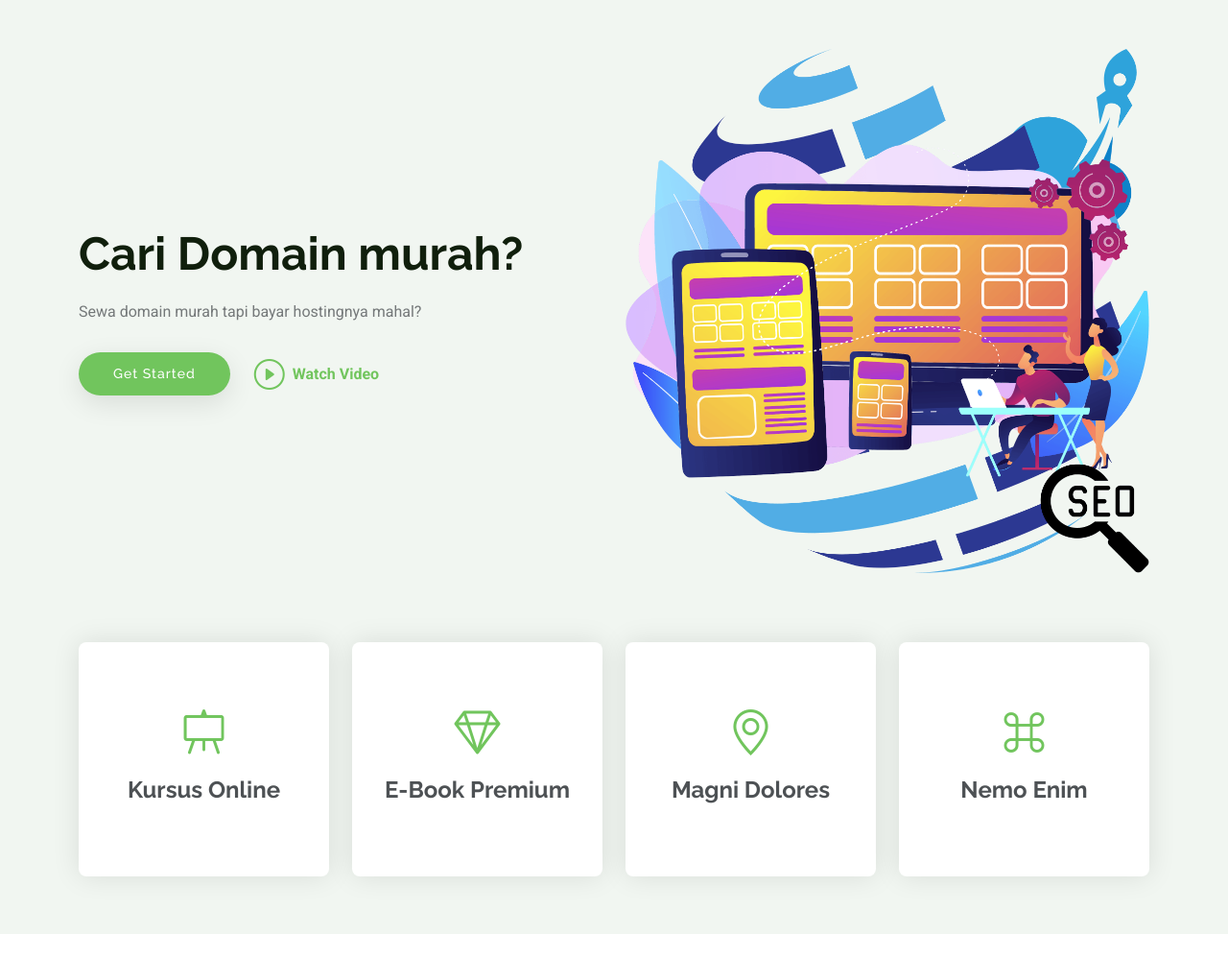
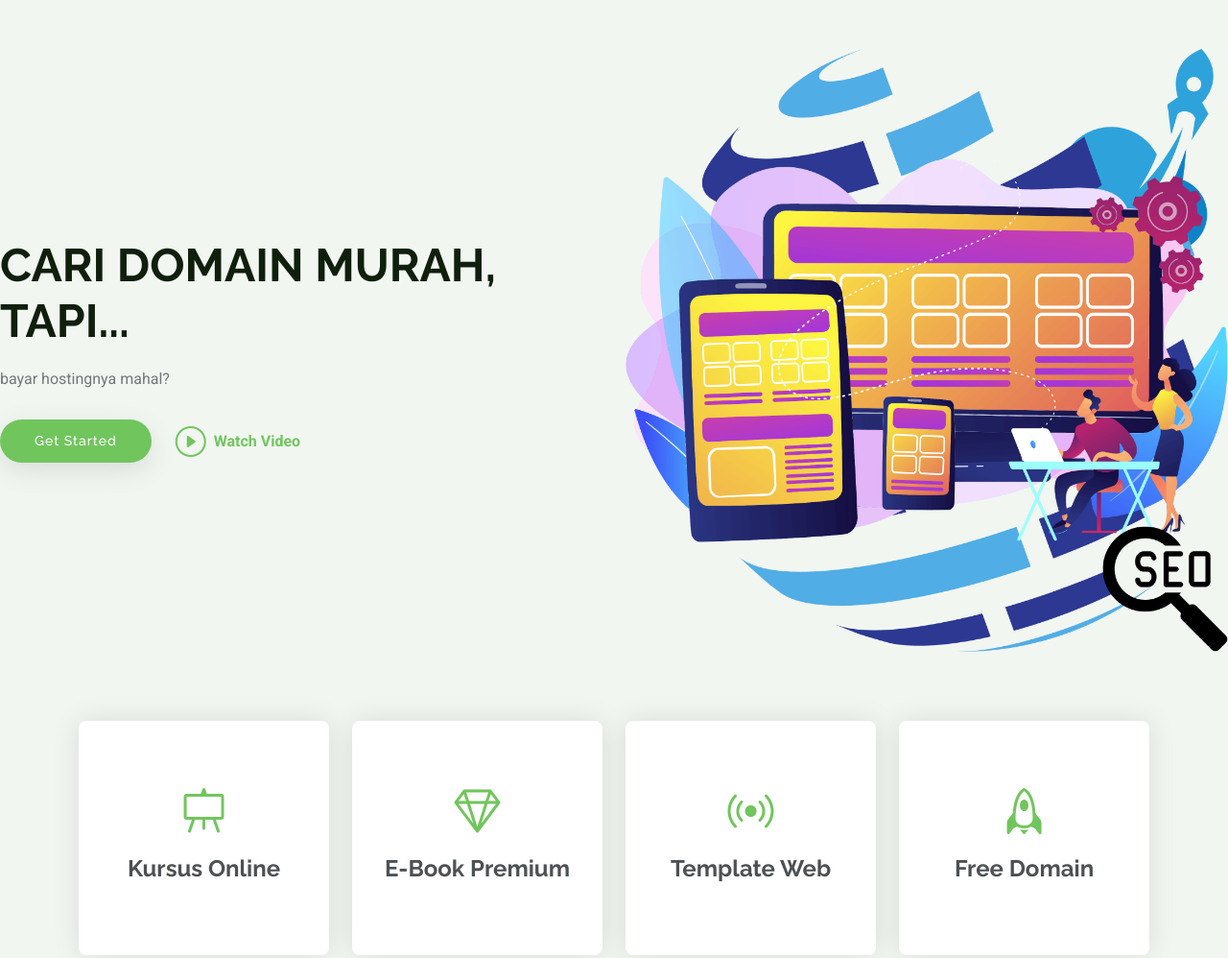
Before and after one commit to Rhkamal/landing-page-kamal, a plain HTML site: page index.html in a window 1280 px wide. Shown: the part 159-1157 px from the top of the page at 96% size. Drawn offline with Linux system fonts and the light colour scheme; files whose address does not match are found by name.

Commit message:
Add files via upload

```diff
--- a/index.html
+++ b/index.html
@@ -66,17 +66,17 @@
     <!-- Hero Section -->
     <section id="hero" class="hero section light-background">
 
-      <div class="container position-relative" data-aos="fade-up" data-aos-delay="100">
-        <div class="row gy-5">
-          <div class="col-lg-6 order-2 order-lg-1 d-flex flex-column justify-content-center">
-            <h2>Cari Domain murah?</h2>
-            <p>Sewa domain murah tapi bayar hostingnya mahal?</p>
-            <div class="d-flex">
-              <a href="#about" class="btn-get-started">Get Started</a>
-              <a href="https://www.youtube.com/watch?v=Y7f98aduVJ8" class="glightbox btn-watch-video d-flex align-items-center"><i class="bi bi-play-circle"></i><span>Watch Video</span></a>
-            </div>
-          </div>
-          <div class="col-lg-6 order-1 order-lg-2">
+
+    <div class="row gy-5">
+     <div class="col-lg-6 order-1 order-lg-1 d-flex flex-column justify-content-center">
+      <h2>CARI DOMAIN MURAH, TAPI...</h2>
+      <p class="hero-subtitle">bayar hostingnya mahal?</p>
+      <div class="d-flex">
+        <a href="#about" class="btn-get-started">Get Started</a>
+        <a href="https://youtu.be/bNdWb6wlhEU?si=DUcrq94sUta-I-In" class="glightbox btn-watch-video d-flex align-items-center"><i class="bi bi-play-circle"></i><span>Watch Video</span></a>
+      </div>
+    </div>
+          <div class="col-lg-6 order-2 order-lg-2">
             <img src="assets/img/hero-img.png" class="img-fluid" alt="">
           </div>
         </div>
@@ -102,15 +102,15 @@
 
             <div class="col-xl-3 col-md-6">
               <div class="icon-box">
-                <div class="icon"><i class="bi bi-geo-alt"></i></div>
-                <h4 class="title"><a href="" class="stretched-link">Magni Dolores</a></h4>
+                <div class="icon"><i class="bi bi-broadcast"></i></div>
+                <h4 class="title"><a href="" class="stretched-link">Template Web</a></h4>
               </div>
             </div><!--End Icon Box -->
 
             <div class="col-xl-3 col-md-6">
               <div class="icon-box">
-                <div class="icon"><i class="bi bi-command"></i></div>
-                <h4 class="title"><a href="" class="stretched-link">Nemo Enim</a></h4>
+                <div class="icon"><i class="bi bi-rocket"></i></div>
+                <h4 class="title"><a href="" class="stretched-link">Free Domain</a></h4>
               </div>
             </div><!--End Icon Box -->
 
```
